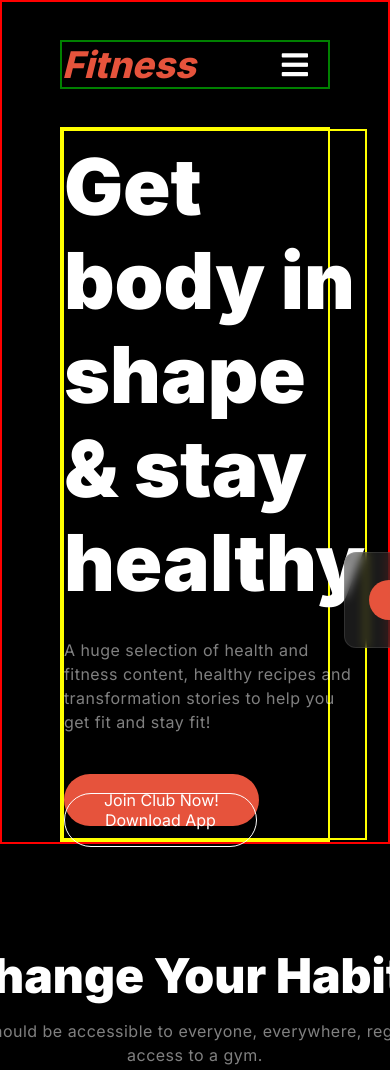
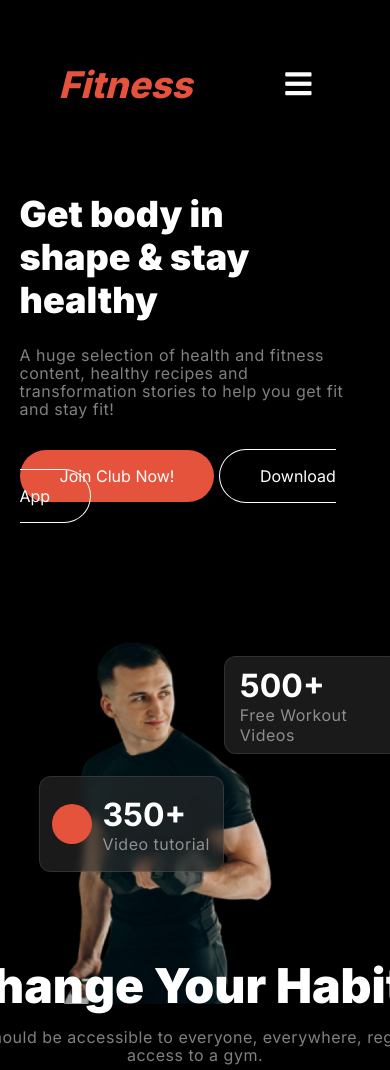
Before and after one commit to Dev-Mahamudul/fitness-landing-page-responsive, a plain HTML site: page index.html in a window 390 px wide. Shown: the top 1070 px of the page. Drawn offline with Linux system fonts and the light colour scheme.

Commit message:
update some content

```diff
--- a/style/style.css
+++ b/style/style.css
@@ -8,7 +8,7 @@ body{
    font-style: normal;
    color: rgb(255, 255, 255);
    background: rgb(0, 0, 0);
-   font-size: 100%;
+   font-size: 1rem;
 }
 *,
 *::before,
@@ -27,7 +27,7 @@ ul > li > a {
    font-family: Inter;
    font-size: 1.125rem;
    font-weight: 600;
-   line-height: 1.375rem;
+   line-height: 22px;
 }
 .active {
    background-color: rgb(230, 83, 60);;
@@ -39,7 +39,7 @@ h2 {
    font-size: 3rem;
    font-weight: 900;
    line-height: 120%;
-   margin-bottom: 0.88rem;
+   margin-bottom: 14px;
 }
 p, td,
 .menu-1 > ul,
@@ -50,8 +50,8 @@ footer > span,
    color: rgba(255, 255, 255, 0.5);
    font-size: 1rem;
    font-weight: 400;
-   line-height: 1.5rem;
-   letter-spacing: 0.03rem;
+   line-height: 18px;
+   letter-spacing: 0.5px;
 }
 /* global style end  */
 
@@ -70,10 +70,10 @@ nav{
     flex-direction: row;
     justify-content: space-between;
     align-items: center;
-    border: 2px solid green;
+
  }
  .checkbtn {
-    font-size: 30px;
+    font-size: 1.875rem;
     color: white;
     cursor: pointer;
     display: none;
@@ -91,15 +91,15 @@ nav{
  }
  .menu-bar > ul {
     display: flex;
-    gap: 2.9rem;
-    padding: 0.4rem;
+    gap: 40px;
+    padding: 6px;
     box-sizing: border-box;
     border: 1px solid rgba(255, 255, 255, 0.1);
     border-radius: 3.1rem;
  }
  .menu-bar > ul > li {
-    border-radius: 2.8rem;
-    padding: 0.5rem 1.25rem;
+    border-radius: 46px;
+    padding: 8px 20px;
     text-transform: capitalize;
  }
  .menu-bar >ul > li:active{
@@ -112,8 +112,8 @@ nav{
 /* banner field star  */
 header{
     width: 100%;
-    height: 100vh;
-    border: 2px solid red;
+    height: 85vh;
+
     display: flex;
     flex-direction: column;
     justify-content: center;
@@ -121,41 +121,41 @@ header{
  }
  .banner {
     width: 70%;
-    height: 85vh;
+    height: 72vh;
     display: flex;
     flex-direction: row;
     justify-content: space-between;
     align-items: center;
-    gap: 5.5rem;
-    border: 2px solid yellow;
+    gap: 88px;
+
  }
  .banner-img{
     display: flex;
     flex-direction: row;
     justify-content: space-between;
     height: 100%;
-    width: 21.8rem;
+    width: 415px;
     background-image: url(../assets/img/banner.png);
     background-repeat: no-repeat;
     background-size: contain;
-    border: 2px solid yellow;
+
  }
  .banner-content{
     height: 100%;
-    width: 37.5rem;
+    width: 600px;
     display: flex;
     flex-direction: column;
     justify-content: center;
-    gap: 1.75rem;
-    border: 2px solid yellow;
+    gap: 24px;
+
  }
  .banner-content > h1 {
-    font-size: 4.9rem;
+    font-size: 64px;
     font-weight: 900;
     line-height: 120%;
  }
  .banner-content > p {
-    margin-bottom: 1.75rem;
+    margin-bottom: 24px;
  }
  .icon > .dot {
     width: 40px;
@@ -659,4 +659,45 @@ footer{
         right: 0;
       }
       /* navigation vied  */
+
+      header{
+        display: flex;
+        flex-direction: column;
+        justify-content: center;
+        align-items: center;
+        height: 120vh;
+        width: 100%;
+      }
+      .banner{
+        width: 100%;
+        height: 100vh;
+        display: flex;
+        flex-direction: column;
+      }
+      .banner-content{
+        width: 90%;
+      }
+      .banner-content > h1 {
+        font-size: 2.25rem;
+        padding-right: 100px;
+      }
+      .banner-img {
+        width: 70%;
+        background-size: contain;
+      }
+      .box2 {
+        margin-top: 30px;
+      }
+      .box1 {
+        margin-top: 150px;
+        margin-left: -20px;
+      }
+      .habit-container {
+        height: 130vh;
+      }
+      .habit-card-container{
+        width: 100%;
+        display: flex;
+        flex-direction: column;
+      }
 }
```
